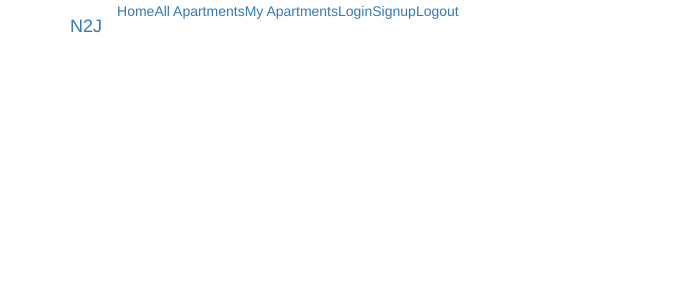
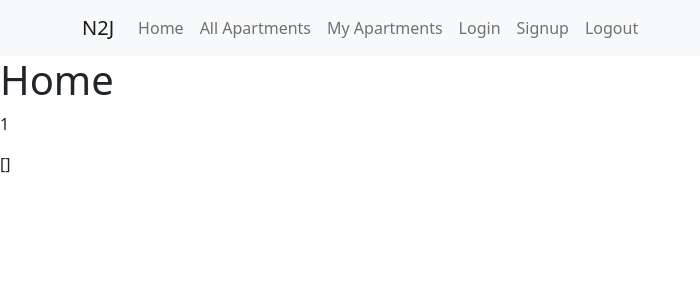
Before and after one commit to tpeo/n2j-project, a React (Create React App) app in the folder frontend/: page /apts/1 in a window 1280 px wide. Shown: the top 300 px of the page, without its empty margins (0-700 px from the left). Built offline with nearby package versions, Linux system fonts and the light colour scheme; no server answers; the HTML template or start-up script is replaced by a standard one.

Commit message:
fixed styling issue

```diff
--- a/frontend/package.json
+++ b/frontend/package.json
@@ -10,13 +10,11 @@
     "@testing-library/jest-dom": "^5.16.5",
     "@testing-library/react": "^13.4.0",
     "@testing-library/user-event": "^13.5.0",
-    "bootstrap": "^3.4.1",
+    "bootstrap": "^5.2.3",
     "firebase": "^9.16.0",
-    "onsenui": "^2.12.8",
     "react": "^18.2.0",
     "react-bootstrap": "^2.7.2",
     "react-dom": "^18.2.0",
-    "react-onsenui": "^1.13.2",
     "react-router-dom": "^6.8.1",
     "react-scripts": "5.0.1",
     "styled-components": "^5.3.8",
--- a/frontend/src/App.css
+++ b/frontend/src/App.css
@@ -36,3 +36,7 @@
     transform: rotate(360deg);
   }
 }
+
+.aptlist{
+  margin: 10% 2%;
+}
--- a/frontend/src/App.js
+++ b/frontend/src/App.js
@@ -12,6 +12,7 @@ import Login from "./pages/login.js";
 import Signup from "./pages/signup.js";
 import Logout from "./pages/logout.js";
 import Layout from "./components/layout.js";
+import AptDetail from "./pages/aptdetail.js";
 import SearchBar from "./components/SearchBar.js";
 //import { AuthContext } from "./context/auth.js";
 import {Container, Nav, Navbar} from 'react-bootstrap';
@@ -26,6 +27,7 @@ function App() {
         <Routes>
           <Route index element={<Home />} />
           <Route path="apts" element={<Apts />} />
+          <Route path="apts/:aptid" element={<AptDetail />} />
           <Route path="newapt" element={<Newapt />} />
           <Route path="myapts" element={<Myapts />} />
           <Route path="login" element={<Login />} />
--- /dev/null
+++ b/frontend/src/pages/aptdetail.js
@@ -0,0 +1,39 @@
+import {React, useState, useEffect} from "react";
+import {Button, Card} from 'react-bootstrap';
+import 'bootstrap/dist/css/bootstrap.min.css'
+import {useParams} from 'react-router-dom';
+
+const AptDetail = () => {
+  const {aptid} = useParams();
+
+  const [apt, setApt] = useState([]);
+
+  const fetchApt = async () =>
+    await fetch("http://localhost:4000/get-apt",
+    {
+        method: "POST",
+        'Accept': 'application/json',
+        'Content-Type': 'application/json',
+        body: JSON.stringify(
+            {
+                "apt_id": aptid
+            })
+        }
+    )
+    .then(response => response.json())
+    .then(data => {setApt(data);});
+
+    useEffect(()=> {
+        fetchApt();
+    }, []);
+
+  return (
+    <div class="scroll">
+      <h1>Home</h1>
+      <p>{aptid}</p>
+      <p>{JSON.stringify(apt)}</p>
+    </div>
+  );
+};
+
+export default AptDetail;
--- a/frontend/src/pages/apts.js
+++ b/frontend/src/pages/apts.js
@@ -1,6 +1,7 @@
 import React, {useEffect, useState} from "react";
 import {Button, Card} from 'react-bootstrap';
 import 'bootstrap/dist/css/bootstrap.min.css'
+import '../App.css';
 
 const Apts = () => {
     const [apts, setApts] = useState([]);
@@ -17,12 +18,14 @@ const Apts = () => {
     console.log(apts);
 
     return (
-    <div>
+    <div class="aptlist">
         <h1>Apartments</h1>
         <p>
             {apts && apts.map((apt) => <Card>
-                {apt["apt_id"]}
-                {apt["name"]}
+                <Card.Title>{apt["name"]}</Card.Title>
+                <Card.Body>{apt["apt_id"]}</Card.Body>
+                <Card.Body>{apt["rating"]}</Card.Body>
+                <Button>See More</Button>
             </Card>
             )}
         </p>
--- a/frontend/src/pages/myapts.js
+++ b/frontend/src/pages/myapts.js
@@ -1,5 +1,4 @@
 import React, {useEffect, useState, useContext} from "react";
-
 import {Button, Card} from 'react-bootstrap'
 import 'bootstrap/dist/css/bootstrap.min.css'
 import { useNavigate } from "react-router-dom";
```
Also changed, not shown: 1 other file (tests, documents, lock files or other folders).
